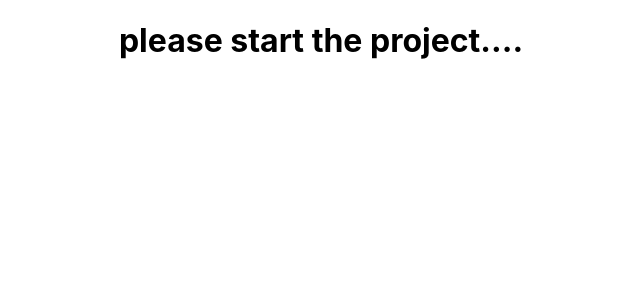
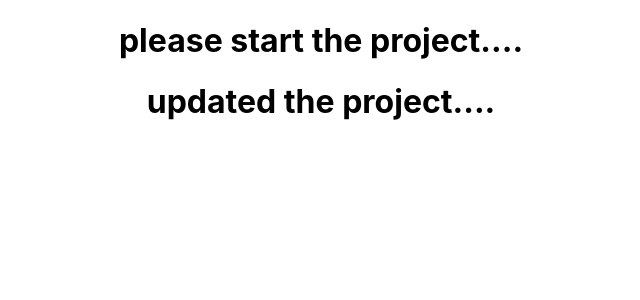
Before and after one commit to kalavida1327/developer-portfolio, a JavaScript app: page / in a window 1280 px wide. Shown: the top 300 px of the page, without its empty margins (319-959 px from the left). Built offline with nearby package versions, Linux system fonts and the light colour scheme; the HTML template or start-up script is replaced by a standard one.

Commit message:
update check from developer

```diff
--- a/src/App.js
+++ b/src/App.js
@@ -4,6 +4,7 @@ function App() {
   return (
     <div className="App">
       <h1>please start the project....</h1>
+      <h1> updated the project....</h1>
     </div>
   );
 }
```
